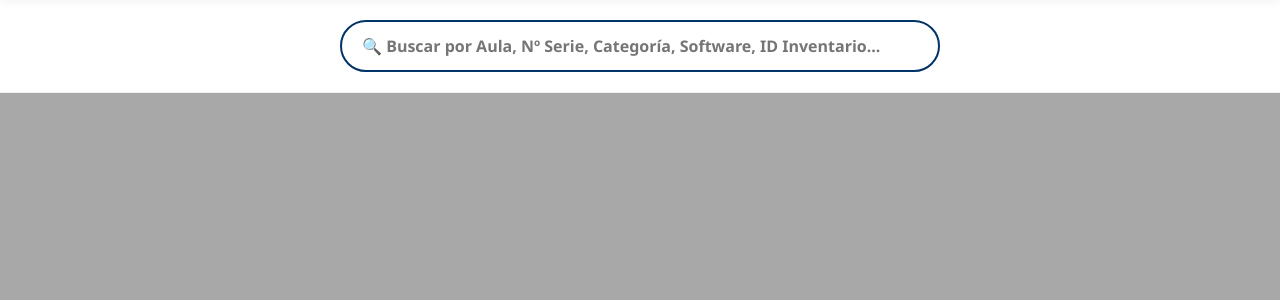
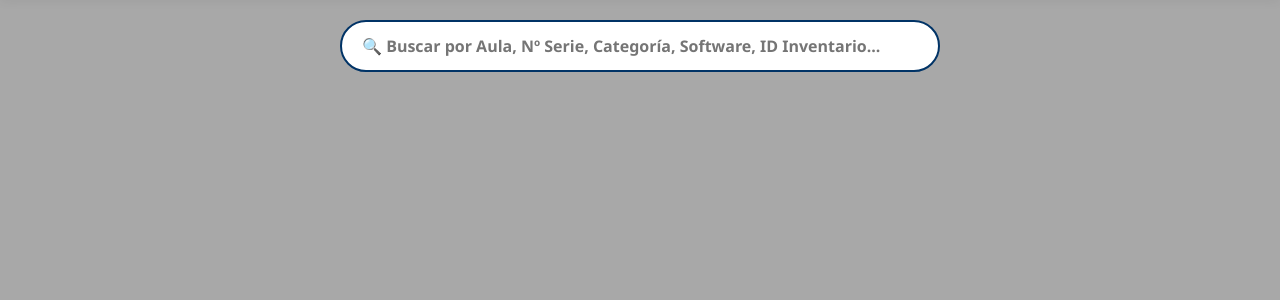
Before and after one commit to jorgekagura-lgtm/inventario-easd, a Flask app: page /sede/Velluters/todo in a window 1280 px wide. Shown: the part 90-390 px from the top of the page. Run offline with Flask 3, Linux system fonts and the light colour scheme; data that the repository does not hold is empty; some libraries are stand-ins or nearby versions.

Commit message:
Update todo_velluters.html

```diff
--- a/templates/todo_velluters.html
+++ b/templates/todo_velluters.html
@@ -40,9 +40,8 @@
 
     /* BUSCADOR */
     .search-box-container {
-        background: white; padding: 20px 40px;
+        padding: 20px 40px;
         display: flex; justify-content: center;
-        border-bottom: 1px solid #eee;
     }
     .search-input {
         width: 100%; max-width: 600px; padding: 12px 20px; border-radius: 50px;
```
